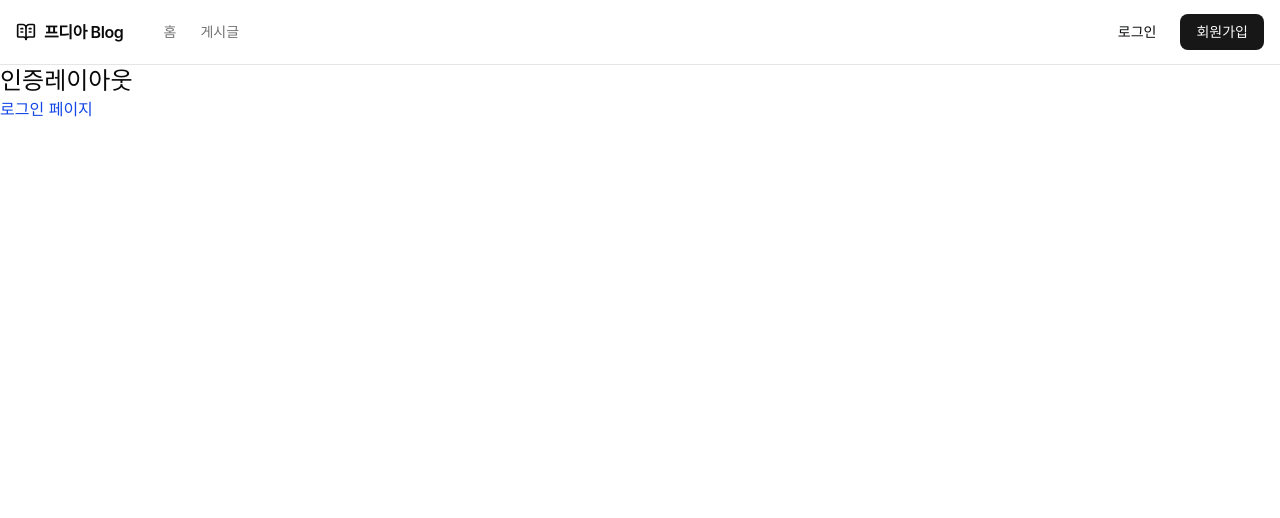
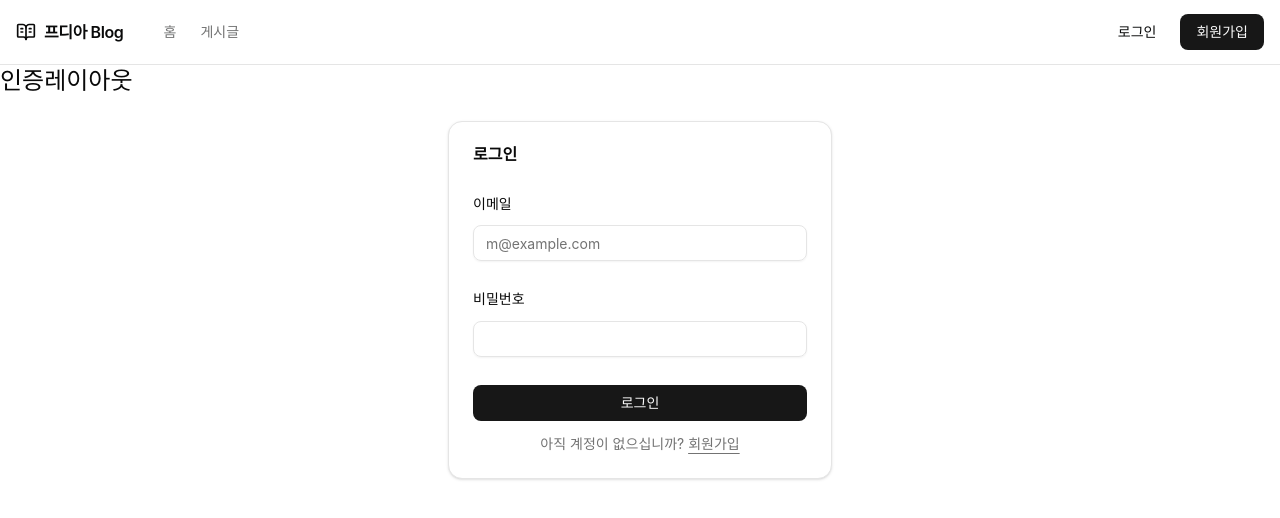
Before and after one commit to Betweak-Lectures/shinhan-pda-7th-react-router-app, a React (Vite) app: page /login in a window 1280 px wide. Shown: the top 518 px of the page. Built offline with nearby package versions, Linux system fonts and the light colour scheme.

Commit message:
feat: Creat auth-ui

```diff
--- a/src/app/(auth)/login/page.tsx
+++ b/src/app/(auth)/login/page.tsx
@@ -1,7 +1,13 @@
+import { LoginForm } from "@/features/auth/components/login-form";
+
 export default function LoginPage() {
   return (
     <div>
-      <p className="text-blue-700">로그인 페이지</p>
+      <div className="flex w-full flex-col items-center p-6">
+        <div className="w-full max-w-sm">
+          <LoginForm />
+        </div>
+      </div>
     </div>
   );
 }
```
